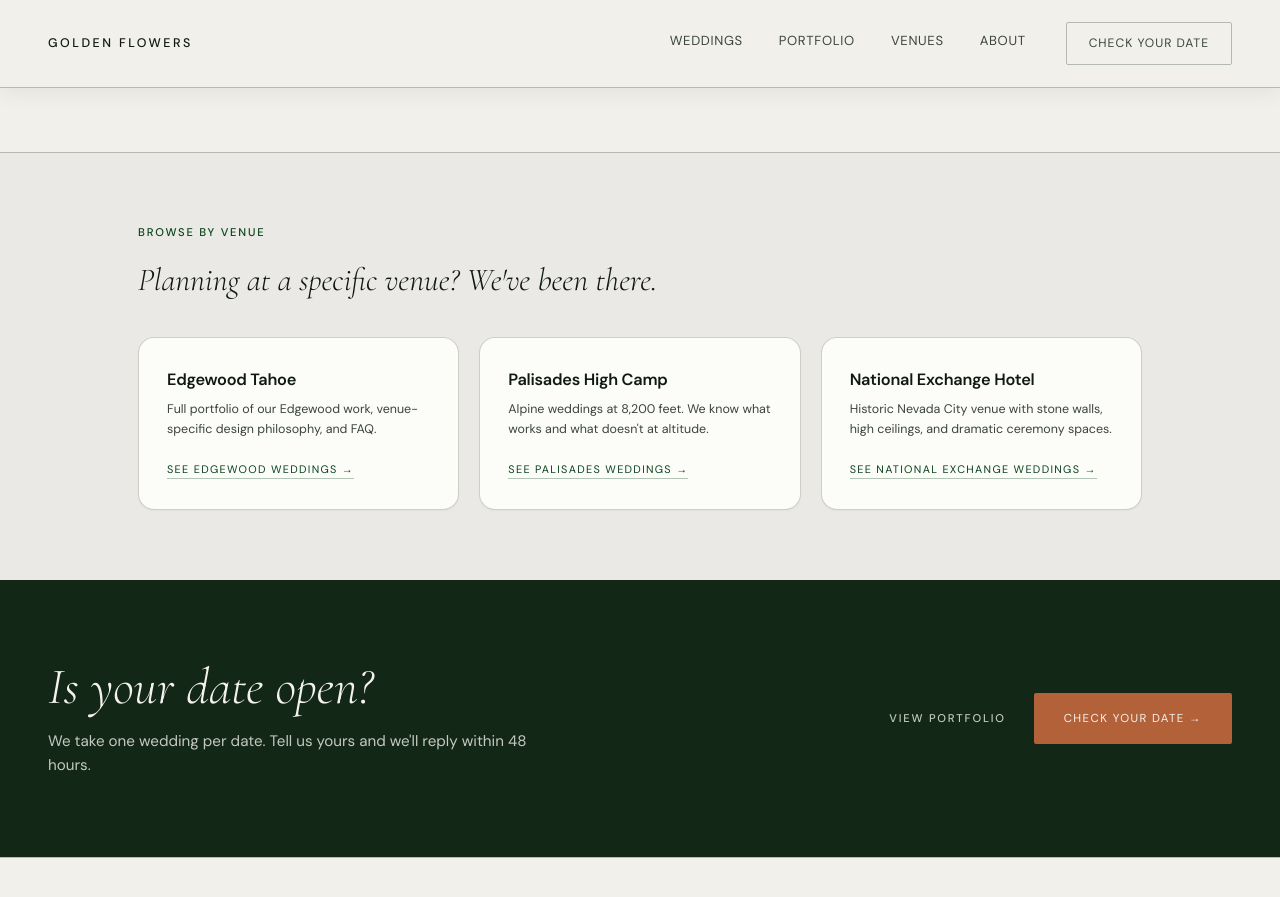
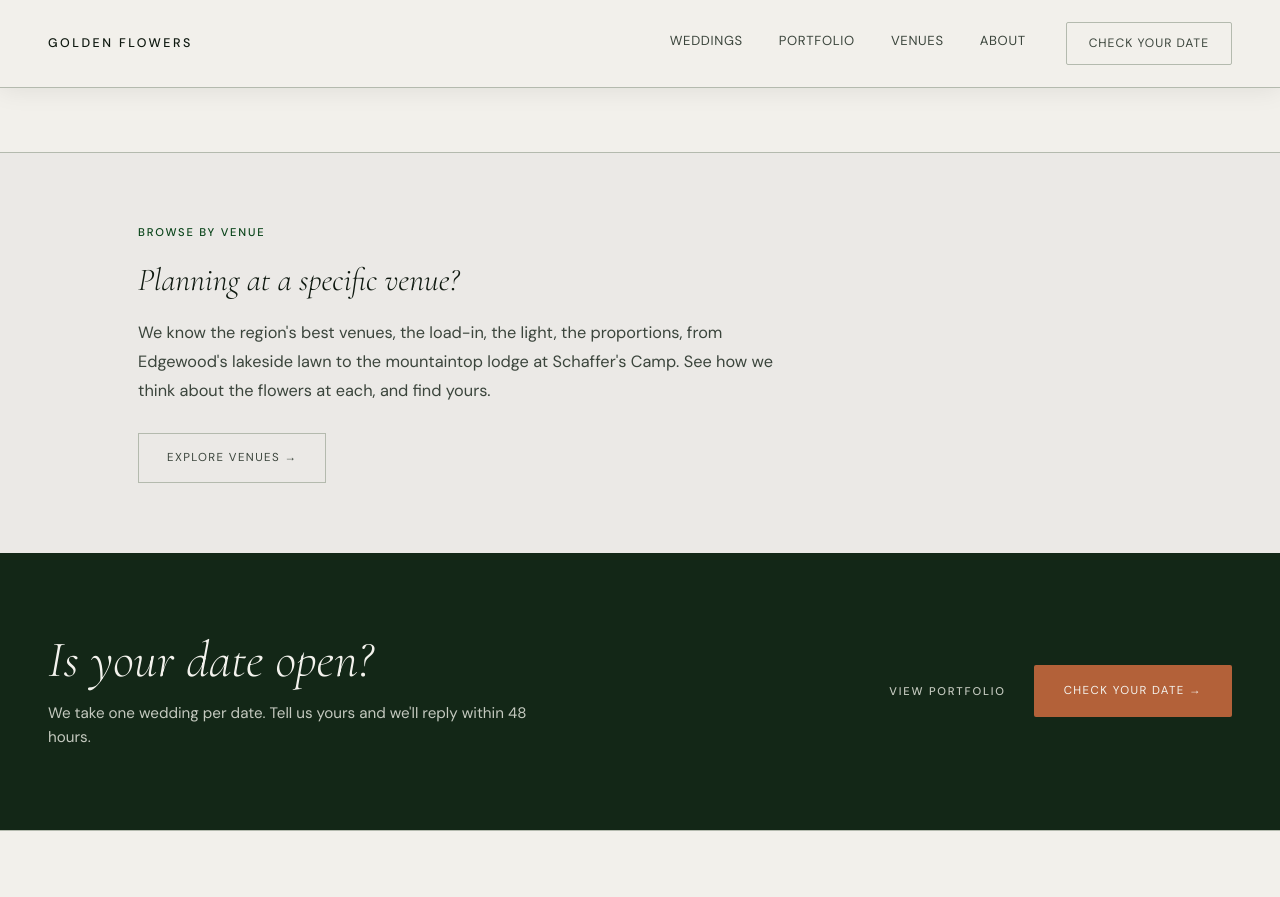
Before and after one commit to jshplhm/goldenflowers, a Jekyll site: the page built from weddings/index.md, in a window 1280 px wide and 900 px high, scrolled down 5453 px. Shown: the top 897 px of the window. Built offline with Jekyll 4.4.1, drawn with Linux system fonts in a browser that asks for light colours.

Commit message:
cleanup: point home/weddings "browse by venue" at the venues hub
- Home: the 4 venue cards now all link to real venue pages (swap the
  page-less National Exchange for Thunderbird Lodge); replace the duplicated
  "we've also designed at" list with a single "View all venues" link (the
  full list now lives on /venues).
- Weddings: replace the portfolio-implying venue cards ("See X weddings",
  "full portfolio") and their broken /portfolio?venue links with a concise
  pointer to /venues, consistent with the informational venue pages.

Branch only; main/live untouched.

Co-Authored-By: Claude Opus 4.8 <noreply@anthropic.com>

```diff
--- a/weddings/index.md
+++ b/weddings/index.md
@@ -224,24 +224,9 @@ redirect_from:
 <div class="venue-ctas">
   <div class="container" style="max-width:1100px;">
     <span class="label">Browse by venue</span>
-    <h2 style="font-size:2rem;">Planning at a specific venue? We've been there.</h2>
-    <div class="venue-cta-grid">
-      <div class="venue-cta-card">
-        <h4>Edgewood Tahoe</h4>
-        <p>Full portfolio of our Edgewood work, venue-specific design philosophy, and FAQ.</p>
-        <a href="{{ site.baseurl }}/venues/edgewood-tahoe" class="venue-cta-link">See Edgewood weddings →</a>
-      </div>
-      <div class="venue-cta-card">
-        <h4>Palisades High Camp</h4>
-        <p>Alpine weddings at 8,200 feet. We know what works and what doesn't at altitude.</p>
-        <a href="{{ site.baseurl }}/portfolio?venue=palisades" class="venue-cta-link">See Palisades weddings →</a>
-      </div>
-      <div class="venue-cta-card">
-        <h4>National Exchange Hotel</h4>
-        <p>Historic Nevada City venue with stone walls, high ceilings, and dramatic ceremony spaces.</p>
-        <a href="{{ site.baseurl }}/portfolio?venue=national-exchange" class="venue-cta-link">See National Exchange weddings →</a>
-      </div>
-    </div>
+    <h2 style="font-size:2rem;">Planning at a specific venue?</h2>
+    <p style="max-width:660px;font-size:1.02rem;color:var(--fg2);margin:8px 0 28px;">We know the region's best venues, the load-in, the light, the proportions, from Edgewood's lakeside lawn to the mountaintop lodge at Schaffer's Camp. See how we think about the flowers at each, and find yours.</p>
+    <a href="{{ site.baseurl }}/venues" class="btn-ghost">Explore venues &rarr;</a>
   </div>
 </div>
 
```
Also changed, not shown: index.md (+8 -11 lines).
